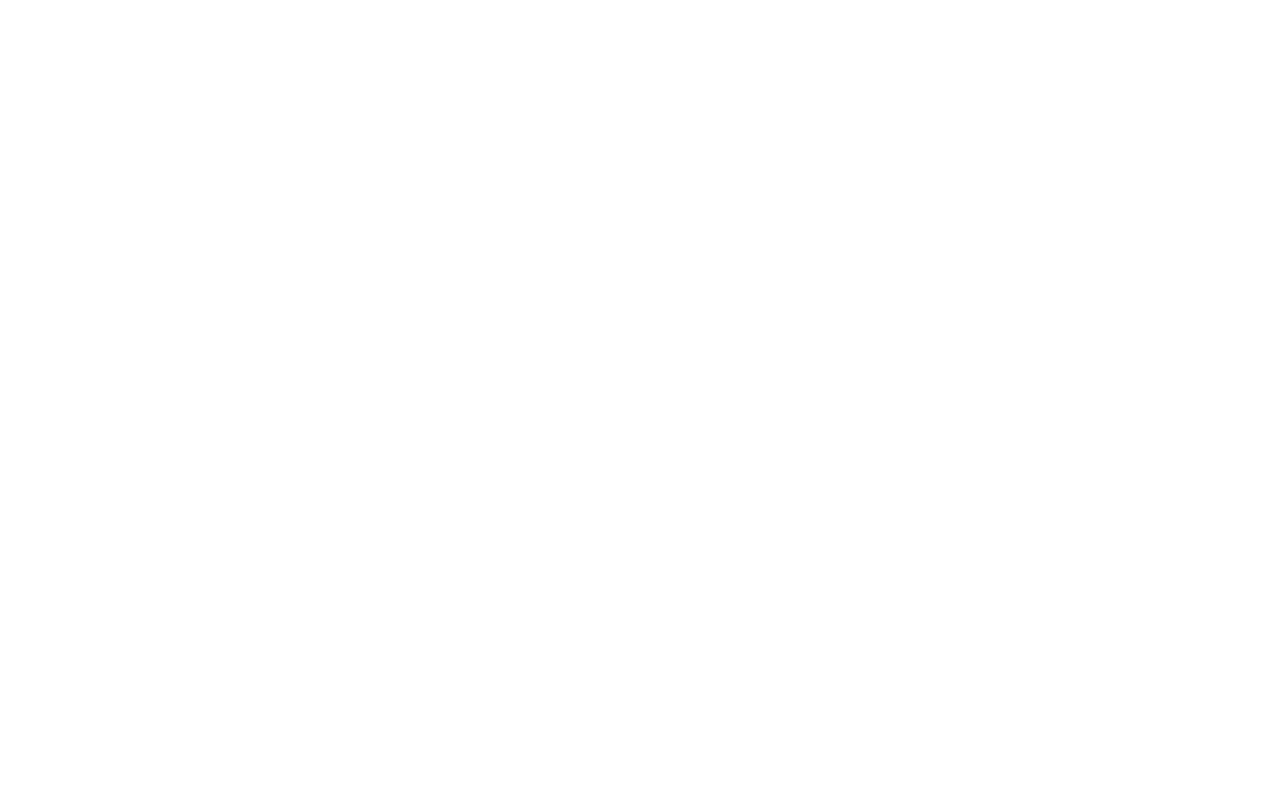
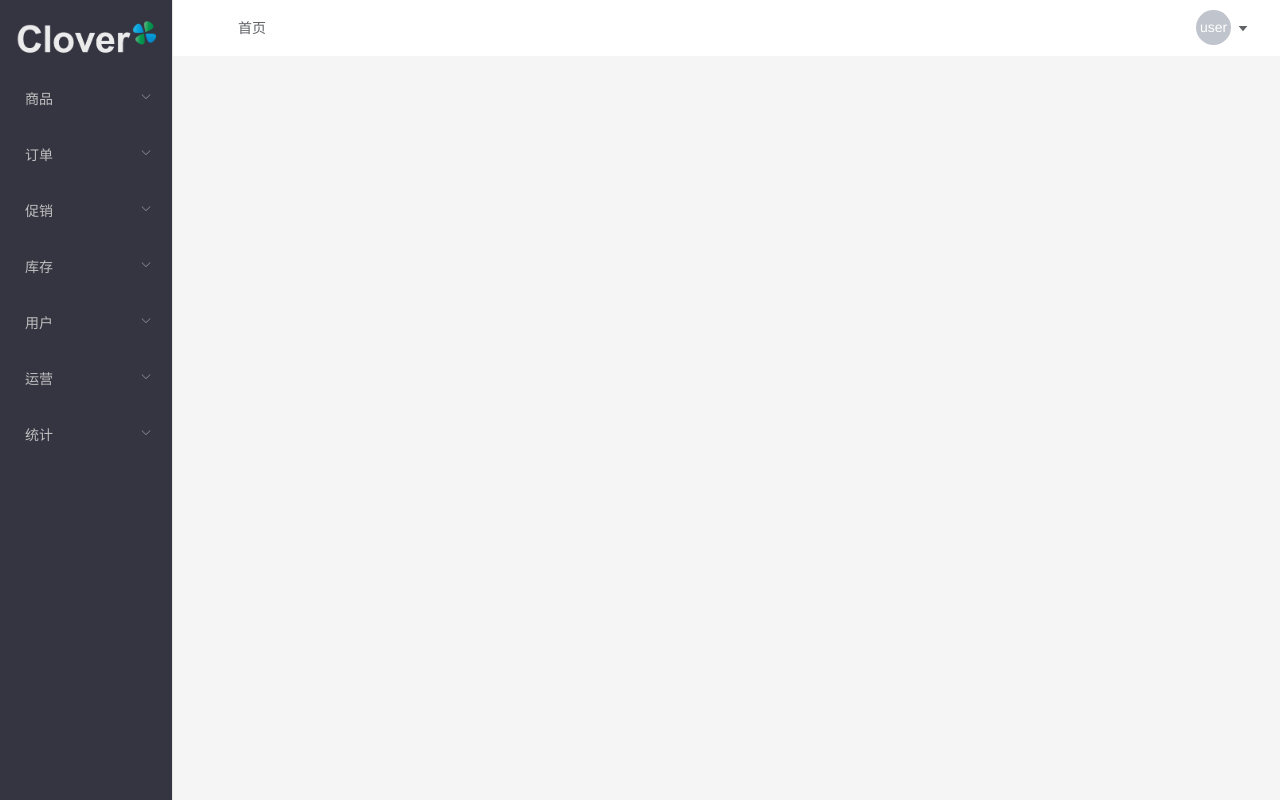
Before and after one commit to Lifaliang1996/ShopAdmin, a Vue app: page /home in a window 1280 px wide. Built offline with nearby package versions, Linux system fonts and the light colour scheme; sample sign-in values are in the browser's storage; a small style sheet from the web is missing.

Commit message:
路由设置

```diff
--- a/src/App.vue
+++ b/src/App.vue
@@ -12,7 +12,7 @@ export default {
 </script>
 
 <style>
-@import url('//at.alicdn.com/t/font_1605468_9pw0hp82ugr.css');
+@import url('//at.alicdn.com/t/font_1605468_wukyvo1tgua.css');
 
 body {
   margin: 0;
--- a/src/main.js
+++ b/src/main.js
@@ -3,7 +3,7 @@ import router from './router/router'
 import store from './store/store'
 
 import ElementUI from 'element-ui';
-import './common/scss/element-variables.scss';
+import './assets/css/element-variables.scss';
 
 import App from './App.vue'
 
--- a/src/router/routers.js
+++ b/src/router/routers.js
@@ -4,6 +4,14 @@ export default [
     name: 'index',
     component: () => import('@/views/Index.vue'),
     children: [
+      {
+        path: '/',
+        redirect: 'home'
+      },
+      {
+        name: 'home',
+        path: 'home'
+      },
       // 商品
       {
         name: 'promotion_list',
--- a/src/views/Index.vue
+++ b/src/views/Index.vue
@@ -1,12 +1,17 @@
 <template>
 	<div id="index">
 		<!-- 侧边导航 -->
-		<el-menu class="el-menu-vertical-demo" :collapse="isCollapse" unique-opened router>
+		<el-menu
+			class="el-menu-vertical-demo"
+			:collapse="isCollapse"
+			unique-opened
+			router
+		>
 			<div class="home-icon">
 				<img v-if="!isCollapse" src="@/assets/img/index/logo.png" alt />
 				<img v-else src="@/assets/img/index/logo-collapse.png" alt />
 			</div>
-			<el-submenu v-for="(sub, index) in nav" :index="index.toString()" :key="index">
+			<el-submenu v-for="(sub, index) in nav" :index="sub.title" :key="index">
 				<template slot="title">
 					<i :class="sub.icon" class="iconfont icon"></i>
 					<span slot="title">{{ sub.title }}</span>
@@ -17,6 +22,7 @@
 						v-for="(item, index) in group.content"
 						:index="item.path"
 						:key="index"
+						@click="select(sub.title, item.name)"
 					>{{ item.name }}</el-menu-item>
 				</el-menu-item-group>
 			</el-submenu>
@@ -26,8 +32,19 @@
 			<!-- 顶部导航 -->
 			<div class="header-bar">
 				<div class="header-left">
+					<!-- 折叠按钮 -->
 					<div class="sider-trigger" :class="{collapse: isCollapse}" @click="collapse">
 						<i class="iconfont icon-zhedie"></i>
+					</div>
+
+					<div class="breadcrumb">
+						<el-breadcrumb separator="/">
+							<el-breadcrumb-item @click.native="selectHome" to="/home">
+								<i class="iconfont icon-iconfontzhizuobiaozhun023101"></i>
+								首页
+							</el-breadcrumb-item>
+							<el-breadcrumb-item v-for="(title, index) in activeIndex" :key="index">{{ title }}</el-breadcrumb-item>
+						</el-breadcrumb>
 					</div>
 				</div>
 				<div class="header-right">
@@ -57,13 +74,22 @@ export default {
 	data() {
 		return {
 			nav: nav,
-			isCollapse: false
+			isCollapse: false,
+      activeIndex: [], // 当前活跃路由标题
 		};
 	},
 	methods: {
 		collapse() {
 			this.isCollapse = !this.isCollapse;
-		}
+		},
+    // 当前路由的title
+		select(...title) {
+			this.activeIndex = title;
+    },
+    // 选中首页,取消其它的选择
+    selectHome () {
+      this.activeIndex = []
+    }
 	}
 };
 </script>
@@ -137,6 +163,14 @@ export default {
 					font-size: 25px;
 				}
 			}
+
+			.breadcrumb {
+				color: $gray2;
+				margin-left: 35px;
+				.iconfont {
+					font-size: 14px;
+				}
+			}
 		}
 
 		.header-right {
--- a/vue.config.js
+++ b/vue.config.js
@@ -15,7 +15,7 @@ module.exports = {
   css: {
     loaderOptions: {
       scss: {
-        prependData: `@import "~@/common/scss/base.scss";`
+        prependData: `@import "~@/assets/css/base.scss";`
       }
     }
   }
```
Also changed, not shown: src/assets/css/_variable.scss (renamed from src/common/scss/_variable.scss), src/assets/css/base.scss (renamed from src/common/scss/base.scss), src/assets/css/element-variables.scss (renamed from src/common/scss/element-variables.scss).
